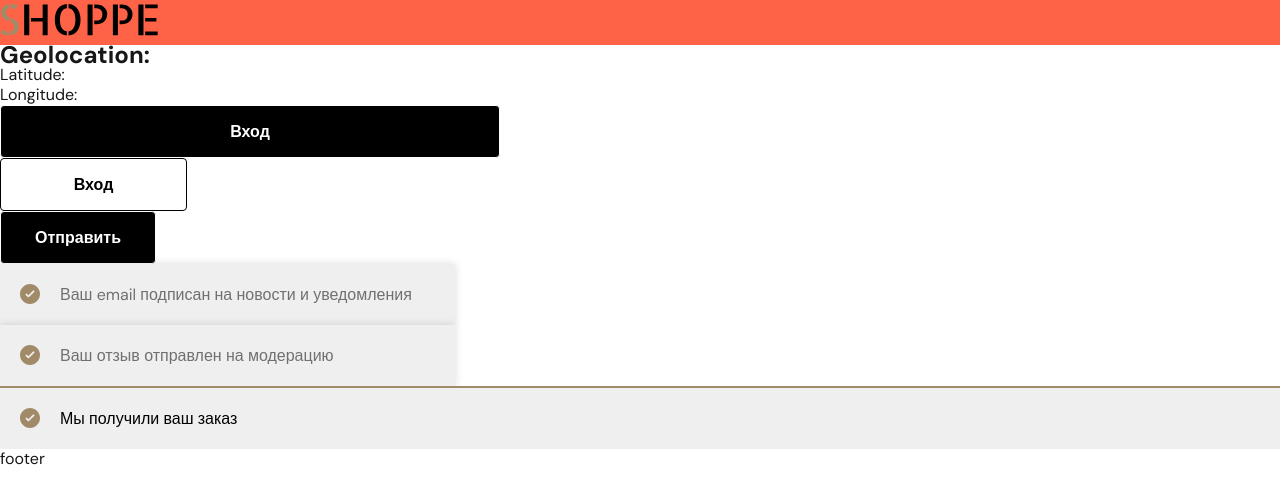
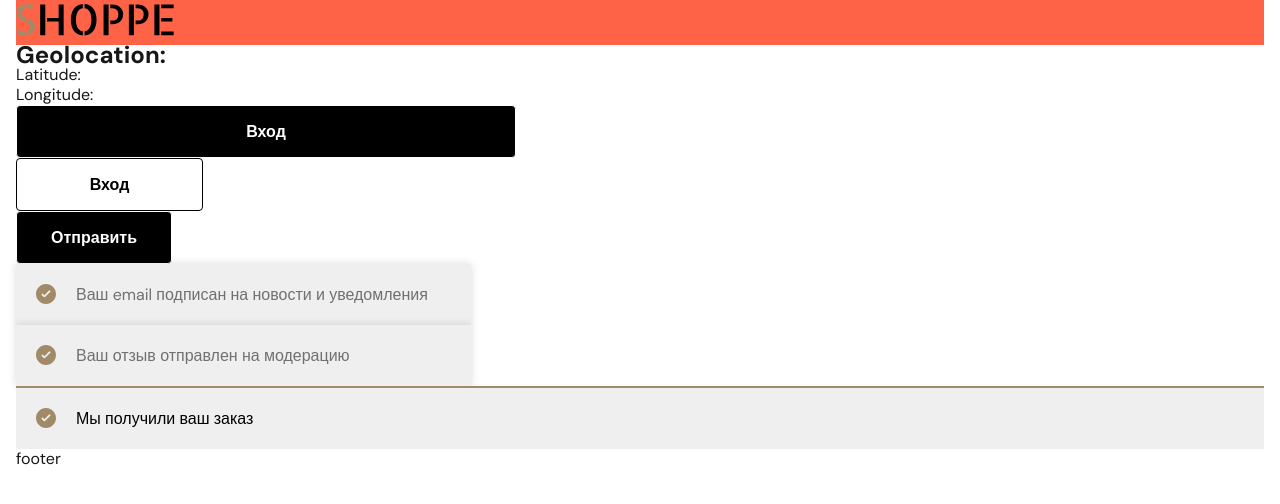
Before and after one commit to ministrov/shoppe-ecommerce-next, a Next.js app: page / in a window 1280 px wide. Shown: the top 504 px of the page. Built offline with nearby package versions, Linux system fonts and the light colour scheme; no server answers.

Commit message:
feature - Create a container wrapper

```diff
--- a/app/(site)/globals.css
+++ b/app/(site)/globals.css
@@ -36,6 +36,11 @@ a {
   text-decoration: none;
 }
 
+.container {
+  max-width: 1248px;
+  margin: 0 auto;
+}
+
 @media (prefers-color-scheme: dark) {
   html {
     color-scheme: dark;
--- a/app/(site)/layout.tsx
+++ b/app/(site)/layout.tsx
@@ -1,6 +1,6 @@
 import { DM_Sans } from 'next/font/google';
 import type { Metadata } from 'next';
-import Logo from '@/components/logo/Logo';
+import Header from '@/components/header/Header';
 import './globals.css';
 
 const dmSans = DM_Sans({
@@ -23,13 +23,13 @@ export default function RootLayout({
   return (
     <html lang="en">
       <body className={`${dmSans.variable}`} >
-        <header>
-          <Logo />
-        </header>
-        <main>
-          {children}
-        </main>
-        <footer>footer</footer>
+        <div className="container">
+          <Header/>
+          <main>
+            {children}
+          </main>
+          <footer>footer</footer>
+        </div>
       </body>
     </html>
   );
--- a/components/header/Header.tsx
+++ b/components/header/Header.tsx
@@ -1,9 +1,10 @@
+import Logo from '../logo/Logo';
 import styles from './Header.module.css';
 
 const Header = () => {
   return (
     <header className={styles.header}>
-
+      <Logo/>
     </header>
   );
 };
```
